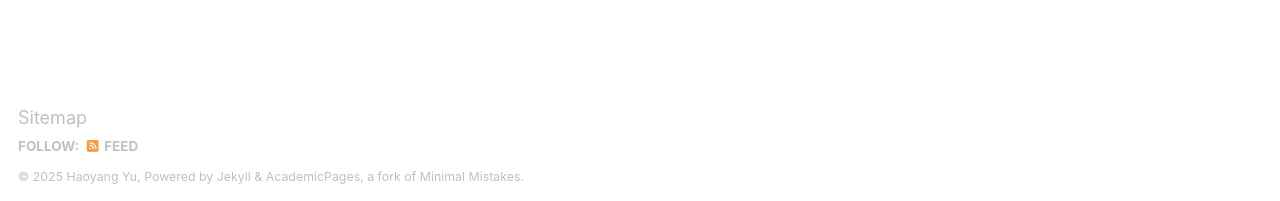
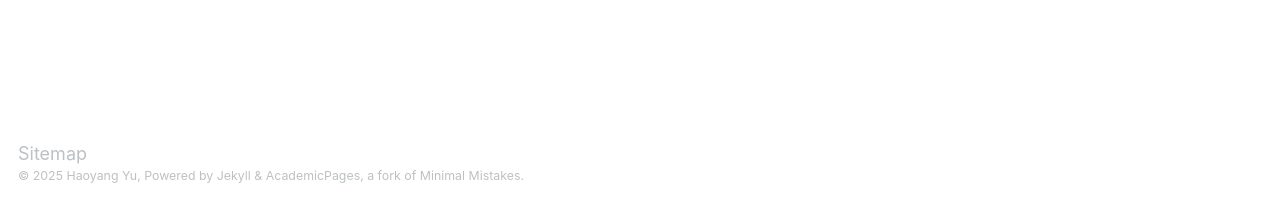
Before and after one commit to yu-hao-yang/yu-hao-yang.github.io, a Jekyll site: the page built from _pages/talkmap.html, in a window 1280 px wide and 1307 px high. Shown: the part 1103-1304 px from the top of the window. Built offline with Jekyll 4.4.1, drawn with Linux system fonts in a browser that asks for light colours; nearby versions of some CDN libraries; some web fonts are replaced.

Commit message:
Update footer.html

```diff
--- a/_includes/footer.html
+++ b/_includes/footer.html
@@ -1,23 +1,4 @@
-{% include base_path %}
 
-{% if site.author.github or site.author.bitbucket or site.atom_feed.hide != true %}
-<div class="page__footer-follow">
-  <ul class="social-icons">
-    {% if site.data.ui-text[site.locale].follow_label %}
-      <li><strong>{{ site.data.ui-text[site.locale].follow_label }}</strong></li>
-    {% endif %}
-    {% if site.author.github %}
-      <li><a href="http://github.com/{{ site.author.github }}"><i class="fab fa-github" aria-hidden="true"></i> GitHub</a></li>
-    {% endif %}
-    {% if site.author.bitbucket %}
-      <li><a href="http://bitbucket.org/{{ site.author.bitbucket }}"><i class="fab fa-bitbucket" aria-hidden="true"></i> Bitbucket</a></li>
-    {% endif %}
-    {% if site.atom_feed.hide != true %}
-    <li><a href="{% if site.atom_feed.path %}{{ site.atom_feed.path }}{% else %}{{ base_path }}/feed.xml{% endif %}"><i class="fa fa-fw fa-rss-square" aria-hidden="true"></i> {{ site.data.ui-text[site.locale].feed_label | default: "Feed" }}</a></li>
-    {% endif %}
-  </ul>
-</div>
-{% endif %}
 
 <div class="page__footer-copyright">
   &copy; {{ site.time | date: '%Y' }} {{ site.name | default: site.title }}, {{ site.data.ui-text[site.locale].powered_by | default: "Powered by" }} <a href="http://jekyllrb.com" rel="nofollow">Jekyll</a> &amp; <a href="https://github.com/academicpages/academicpages.github.io">AcademicPages</a>, a fork of <a href="https://mademistakes.com/work/minimal-mistakes-jekyll-theme/" rel="nofollow">Minimal Mistakes</a>.<br />
```
